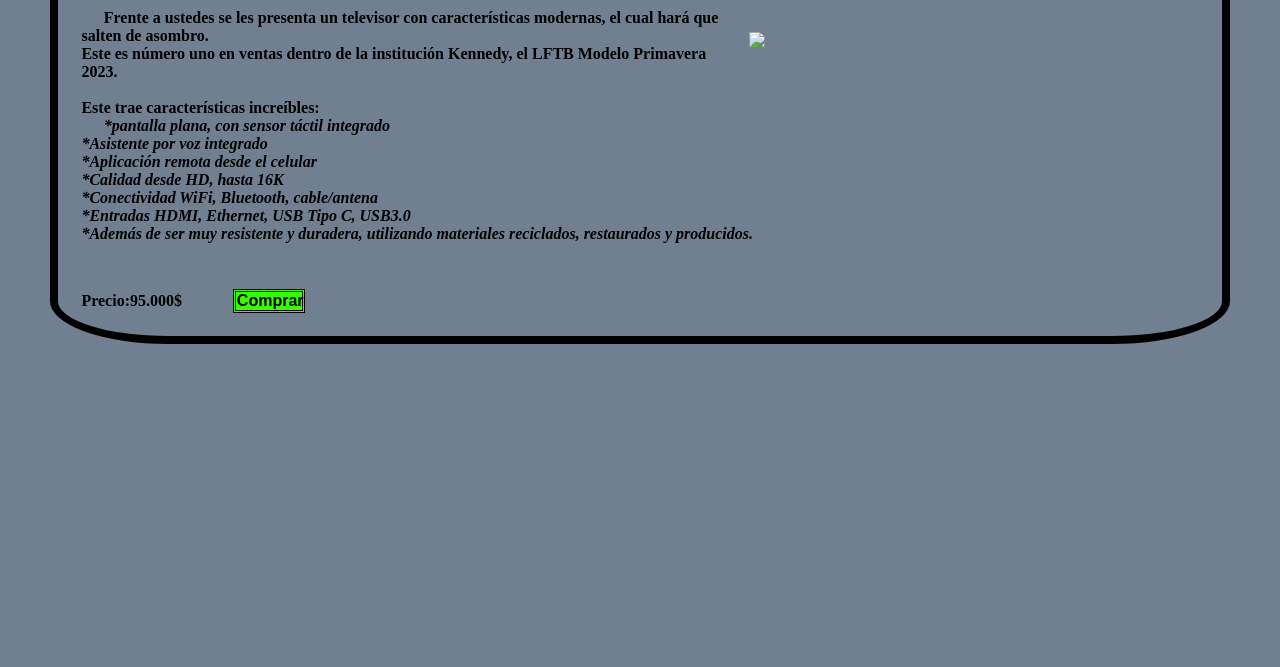
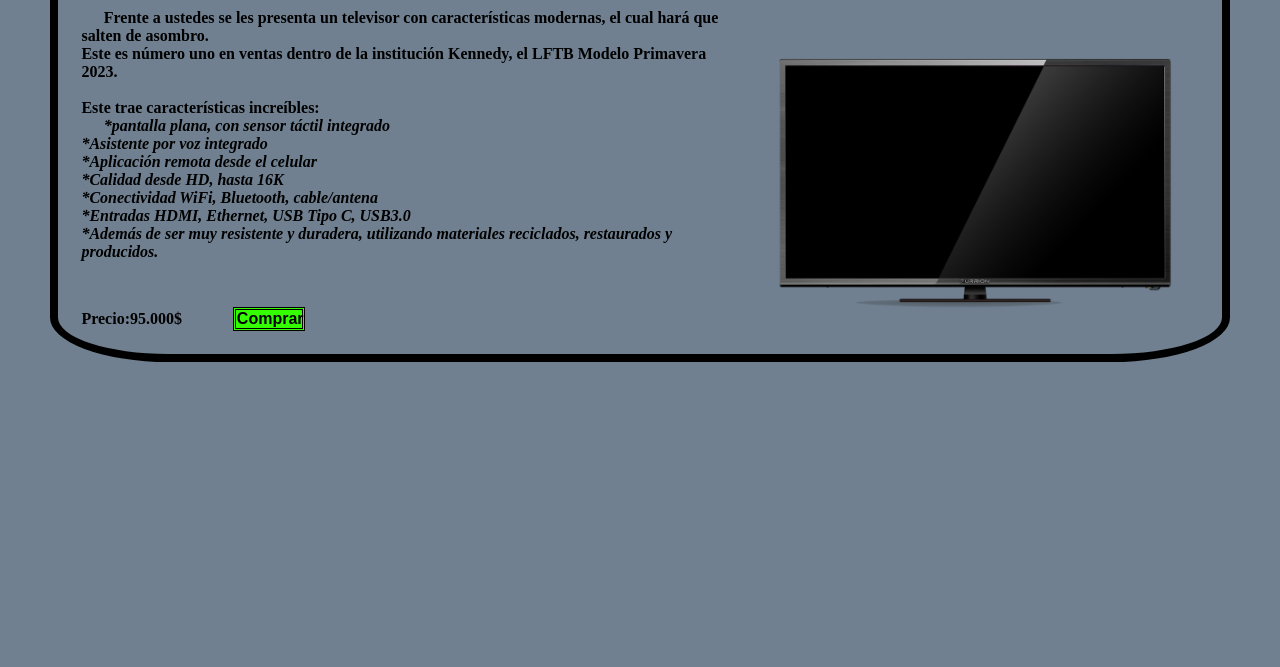
Before and after one commit to Elpapus223/LFTB, a plain HTML site: page index.html in a window 1280 px wide. Shown: the part 133-800 px from the top of the page. Drawn offline with Linux system fonts and the light colour scheme.

Commit message:
Add files via upload

```diff
--- a/index.html
+++ b/index.html
@@ -7,7 +7,7 @@
 </head>
 <body>
 <h1 id="title1">LFTB LOS MEJORES ELECTRODOMESTICOS </h1>
-<img src="img/tele.png">
+<img src="tele.png">
     <p id="presentacion"><strong>Frente a ustedes se les presenta un televisor con características
         modernas, el cual hará que salten de asombro. <br>
         Este es número uno en ventas dentro de la institución Kennedy, el LFTB Modelo Primavera 2023.
```
